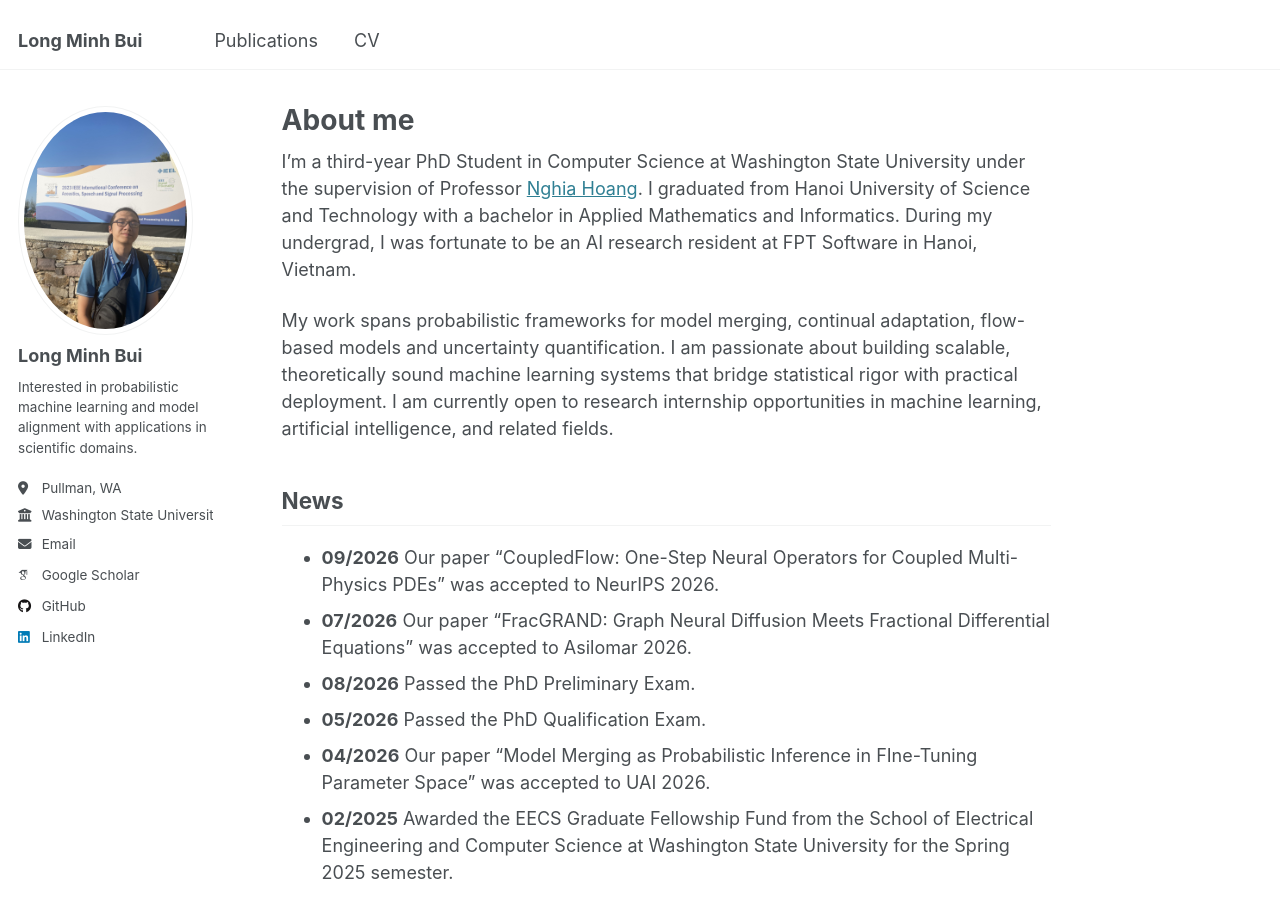
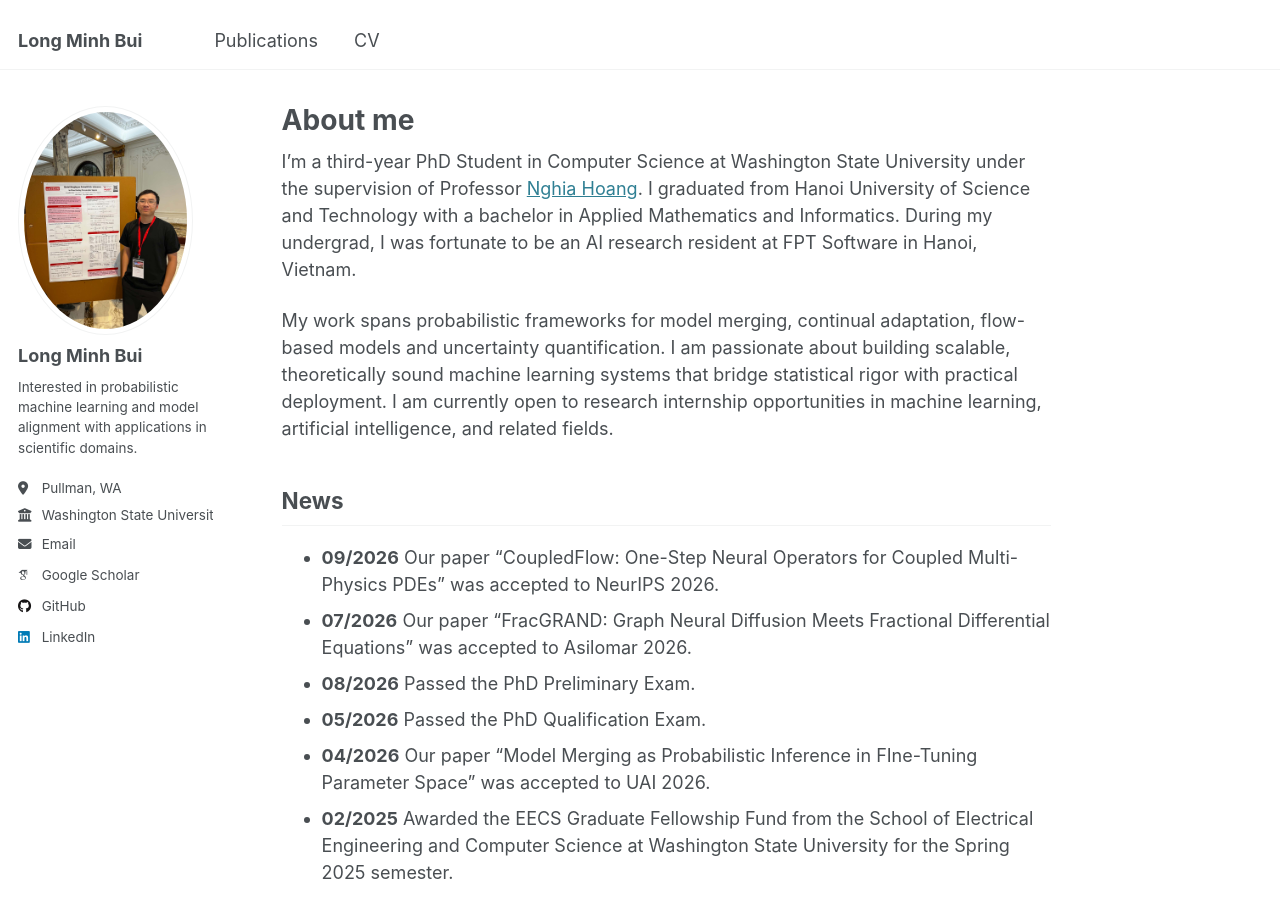
Before and after one commit to MinhLong210/MinhLong210.github.io, a Jekyll site: the page built from _pages/about.md, in a window 1280 px wide and 900 px high. Built offline with Jekyll 4.4.1, drawn with Linux system fonts in a browser that asks for light colours; some web fonts are replaced.

Commit message:
Update cv

```diff
--- a/_config.yml
+++ b/_config.yml
@@ -22,7 +22,7 @@
 #               Additional customization can be done by editing /_includes/author-profile.html
 author:
   # Biographic information
-  avatar           : "ICASSP.jpg"
+  avatar           : "UAI.jpg"
   name             : "Long Minh Bui"
   # pronouns         : # example: "she/her"
   bio              : "Interested in probabilistic machine learning and model alignment with applications in scientific domains."
--- a/_data/navigation.yml
+++ b/_data/navigation.yml
@@ -21,7 +21,7 @@
   #   url: /year-archive/
 
   - title: "CV"
-    url: /files/CV_LongMinhBui.pdf
+    url: /files/CV_LongBui_new.pdf
 
   # - title: "Guide"
   #   url: /markdown/
```
Also changed, not shown: images/UAI.jpg (added), 7 other files.
